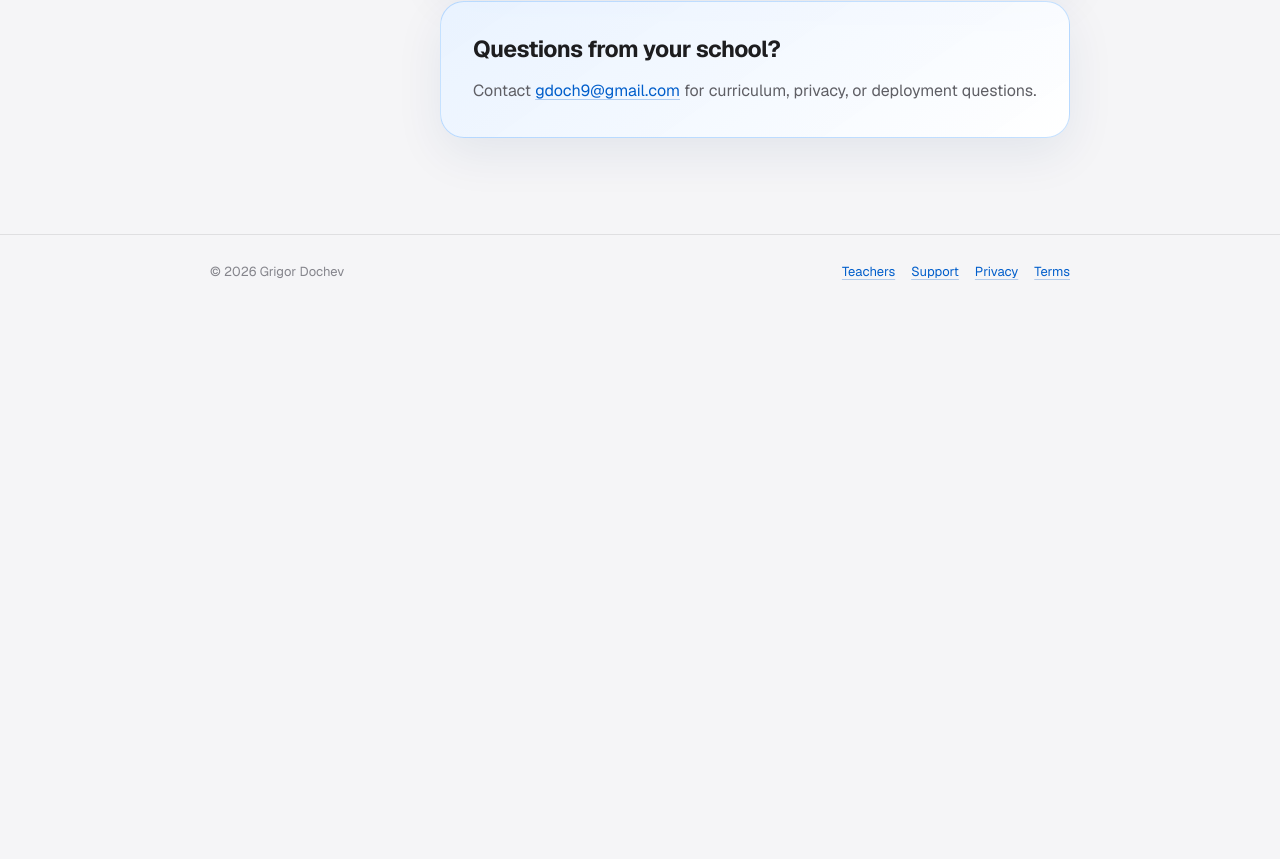
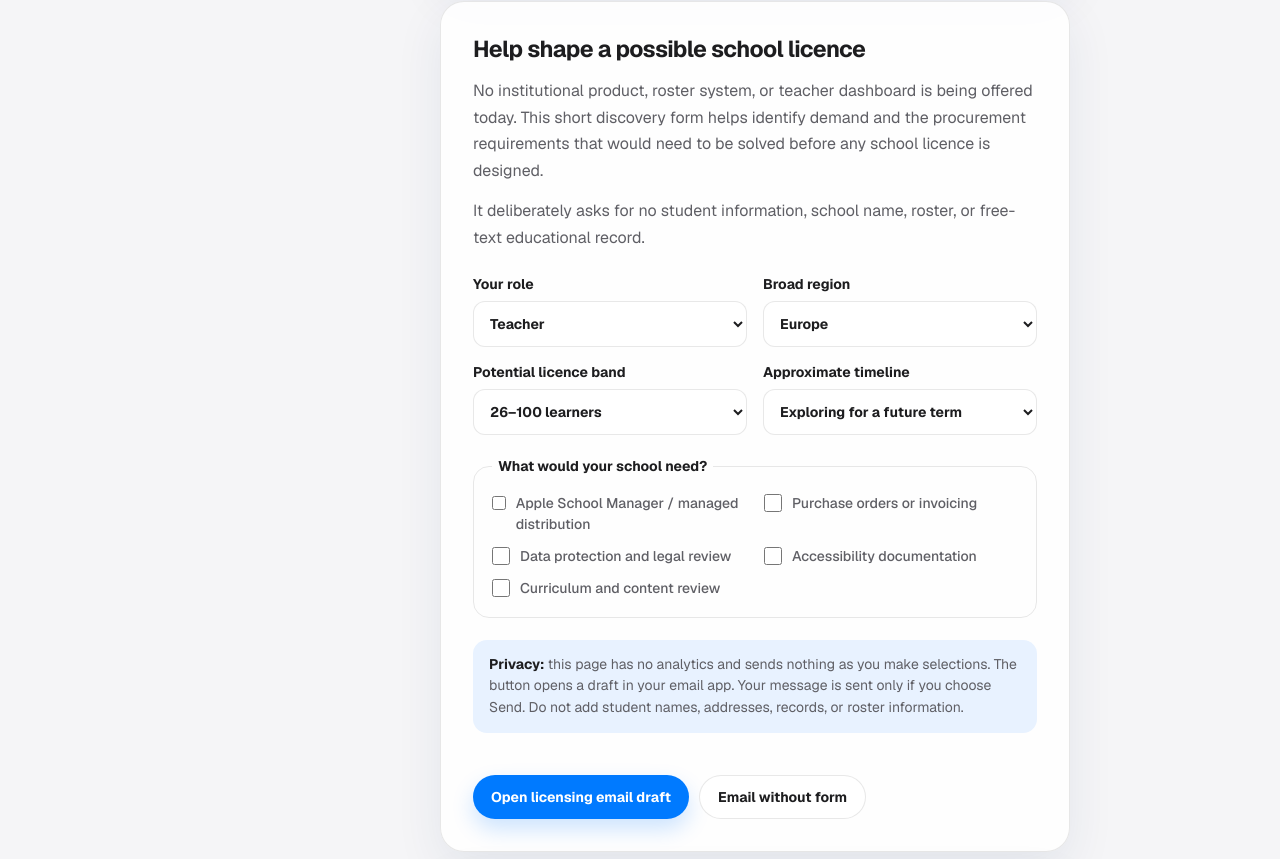
Before and after one commit to grigor-dochev/ib-cs-revision-help, a Next.js app: page /teachers in a window 1280 px wide. Shown: the part 1501-2360 px from the top of the page. Before the commit the page ends 1821 px from the top, so only its background shows below. Built offline with nearby package versions, Linux system fonts and the light colour scheme.

Commit message:
Implement CSREV-048 school licensing discovery

```diff
--- a/app/globals.css
+++ b/app/globals.css
@@ -40,6 +40,8 @@ a {
 
 a:focus-visible,
 button:focus-visible,
+input:focus-visible,
+select:focus-visible,
 summary:focus-visible {
   outline: 3px solid color-mix(in srgb, var(--accent) 55%, transparent);
   outline-offset: 4px;
@@ -431,6 +433,89 @@ h1 {
   text-decoration: none !important;
 }
 
+.interest-form {
+  display: grid;
+  margin-top: 24px;
+  gap: 22px;
+}
+
+.form-grid {
+  display: grid;
+  grid-template-columns: repeat(2, minmax(0, 1fr));
+  gap: 16px;
+}
+
+.interest-form label,
+.interest-form legend {
+  color: var(--text);
+  font-size: 14px;
+  font-weight: 680;
+}
+
+.interest-form select {
+  width: 100%;
+  min-height: 46px;
+  margin-top: 8px;
+  border: 1px solid var(--border);
+  border-radius: 12px;
+  background: var(--surface-solid);
+  color: var(--text);
+  padding: 10px 12px;
+  font: inherit;
+}
+
+.interest-form fieldset {
+  margin: 0;
+  border: 1px solid var(--border);
+  border-radius: 16px;
+  padding: 18px;
+}
+
+.interest-form legend {
+  padding: 0 6px;
+}
+
+.checkbox-grid {
+  display: grid;
+  grid-template-columns: repeat(2, minmax(0, 1fr));
+  gap: 12px 18px;
+}
+
+.checkbox-row {
+  display: flex;
+  align-items: flex-start;
+  gap: 10px;
+  color: var(--secondary) !important;
+  font-weight: 500 !important;
+  line-height: 1.45;
+}
+
+.checkbox-row input {
+  width: 18px;
+  height: 18px;
+  margin: 1px 0 0;
+  accent-color: var(--accent);
+}
+
+.form-notice {
+  border-radius: 14px;
+  background: var(--accent-soft);
+  color: var(--secondary);
+  padding: 14px 16px;
+  font-size: 14px;
+  line-height: 1.55;
+}
+
+.form-notice strong {
+  color: var(--text);
+}
+
+.interest-form button {
+  border: 0;
+  cursor: pointer;
+  font-family: inherit;
+}
+
 .primary-link {
   background: var(--accent);
   color: white !important;
@@ -568,7 +653,9 @@ h1 {
   }
 
   .choice-grid,
-  .support-grid {
+  .support-grid,
+  .form-grid,
+  .checkbox-grid {
     grid-template-columns: 1fr;
   }
 
--- /dev/null
+++ b/app/teachers/TeacherInterestForm.tsx
@@ -0,0 +1,139 @@
+"use client";
+
+import { FormEvent, useState } from "react";
+
+const campaign = "school-licensing-discovery-v1";
+const supportAddress = "gdoch9@gmail.com";
+
+const procurementOptions = [
+  "Apple School Manager / managed distribution",
+  "Purchase orders or invoicing",
+  "Data protection and legal review",
+  "Accessibility documentation",
+  "Curriculum and content review",
+] as const;
+
+export function TeacherInterestForm() {
+  const [role, setRole] = useState("Teacher");
+  const [region, setRegion] = useState("Europe");
+  const [licenceBand, setLicenceBand] = useState("26–100 learners");
+  const [timeline, setTimeline] = useState("Exploring for a future term");
+  const [requirements, setRequirements] = useState<string[]>([]);
+
+  function toggleRequirement(requirement: string) {
+    setRequirements((current) =>
+      current.includes(requirement)
+        ? current.filter((value) => value !== requirement)
+        : [...current, requirement],
+    );
+  }
+
+  function openEmailDraft(event: FormEvent<HTMLFormElement>) {
+    event.preventDefault();
+
+    const body = [
+      `Campaign: ${campaign}`,
+      `Role: ${role}`,
+      `Broad region: ${region}`,
+      `Potential licence band: ${licenceBand}`,
+      `Timeline: ${timeline}`,
+      `Procurement requirements: ${requirements.length > 0 ? requirements.join("; ") : "Not selected"}`,
+      "",
+      "I am interested in discussing a possible school licence for IB CS Revision.",
+      "No student data is included in this enquiry.",
+    ].join("\n");
+
+    const query = new URLSearchParams({
+      subject: "[CSREV-048] School licensing interest",
+      body,
+    });
+    window.location.href = `mailto:${supportAddress}?${query.toString()}`;
+  }
+
+  return (
+    <form className="interest-form" onSubmit={openEmailDraft}>
+      <div className="form-grid">
+        <label>
+          Your role
+          <select value={role} onChange={(event) => setRole(event.target.value)}>
+            <option>Teacher</option>
+            <option>Department lead</option>
+            <option>School administrator</option>
+            <option>Procurement or IT</option>
+            <option>Other school role</option>
+          </select>
+        </label>
+
+        <label>
+          Broad region
+          <select value={region} onChange={(event) => setRegion(event.target.value)}>
+            <option>Africa</option>
+            <option>Asia-Pacific</option>
+            <option>Europe</option>
+            <option>Middle East</option>
+            <option>North America</option>
+            <option>South America</option>
+            <option>Prefer not to say</option>
+          </select>
+        </label>
+
+        <label>
+          Potential licence band
+          <select
+            value={licenceBand}
+            onChange={(event) => setLicenceBand(event.target.value)}
+          >
+            <option>1–25 learners</option>
+            <option>26–100 learners</option>
+            <option>101–300 learners</option>
+            <option>301+ learners</option>
+            <option>Not sure yet</option>
+          </select>
+        </label>
+
+        <label>
+          Approximate timeline
+          <select value={timeline} onChange={(event) => setTimeline(event.target.value)}>
+            <option>Exploring for a future term</option>
+            <option>Within 3 months</option>
+            <option>Within 6–12 months</option>
+            <option>Next academic year</option>
+            <option>No planned date</option>
+          </select>
+        </label>
+      </div>
+
+      <fieldset>
+        <legend>What would your school need?</legend>
+        <div className="checkbox-grid">
+          {procurementOptions.map((requirement) => (
+            <label key={requirement} className="checkbox-row">
+              <input
+                type="checkbox"
+                checked={requirements.includes(requirement)}
+                onChange={() => toggleRequirement(requirement)}
+              />
+              <span>{requirement}</span>
+            </label>
+          ))}
+        </div>
+      </fieldset>
+
+      <div className="form-notice">
+        <strong>Privacy:</strong> this page has no analytics and sends nothing as
+        you make selections. The button opens a draft in your email app. Your
+        message is sent only if you choose Send. Do not add student names,
+        addresses, records, or roster information.
+      </div>
+
+      <div className="action-row">
+        <button className="primary-link" type="submit">
+          Open licensing email draft
+        </button>
+        <a className="secondary-link" href={`mailto:${supportAddress}`}>
+          Email without form
+        </a>
+      </div>
+    </form>
+  );
+}
--- a/app/teachers/page.tsx
+++ b/app/teachers/page.tsx
@@ -1,6 +1,7 @@
 import type { Metadata } from "next";
 import Link from "next/link";
 import { SiteShell } from "../components/SiteShell";
+import { TeacherInterestForm } from "./TeacherInterestForm";
 
 export const metadata: Metadata = {
   title: "For Teachers",
@@ -13,6 +14,7 @@ const sections = [
   ["codes", "Referral codes"],
   ["privacy", "Student privacy"],
   ["access", "Full Access"],
+  ["licensing", "School licensing"],
 ] as const;
 
 export default function Teachers() {
@@ -82,6 +84,21 @@ export default function Teachers() {
               </p>
             </section>
 
+            <section className="document-section" id="licensing">
+              <h2>Help shape a possible school licence</h2>
+              <p>
+                No institutional product, roster system, or teacher dashboard
+                is being offered today. This short discovery form helps identify
+                demand and the procurement requirements that would need to be
+                solved before any school licence is designed.
+              </p>
+              <p>
+                It deliberately asks for no student information, school name,
+                roster, or free-text educational record.
+              </p>
+              <TeacherInterestForm />
+            </section>
+
             <aside className="callout">
               <h2>Questions from your school?</h2>
               <p>
```
Also changed, not shown: app/privacy/page.tsx (+23 -3 lines).
